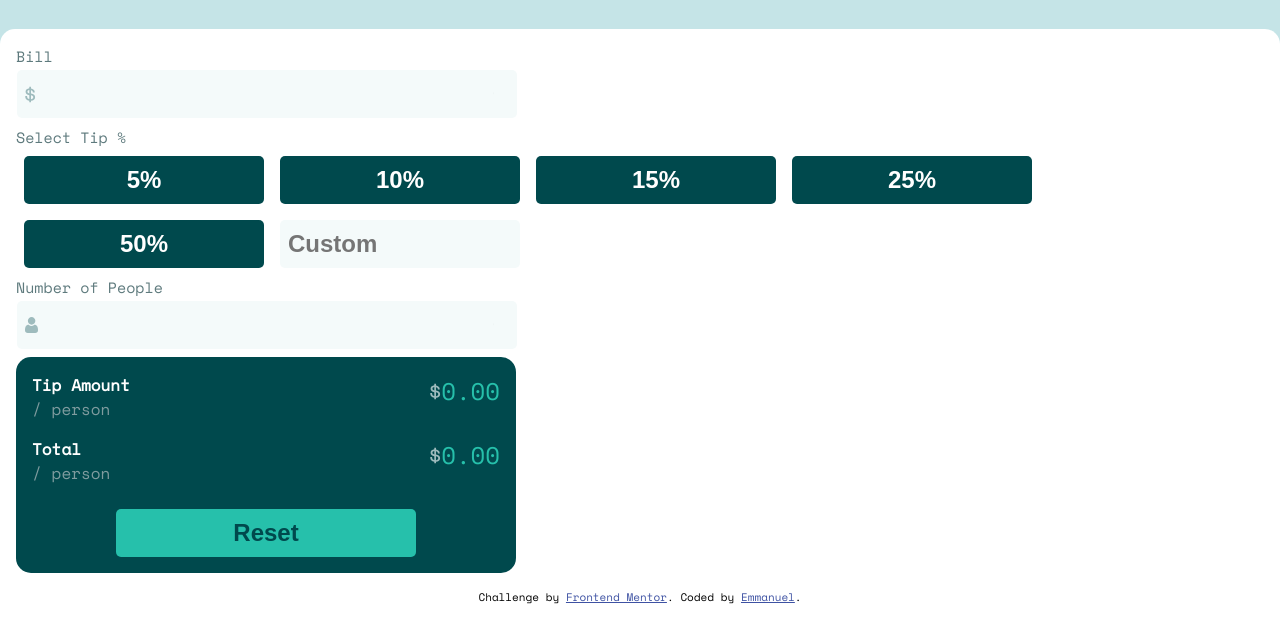
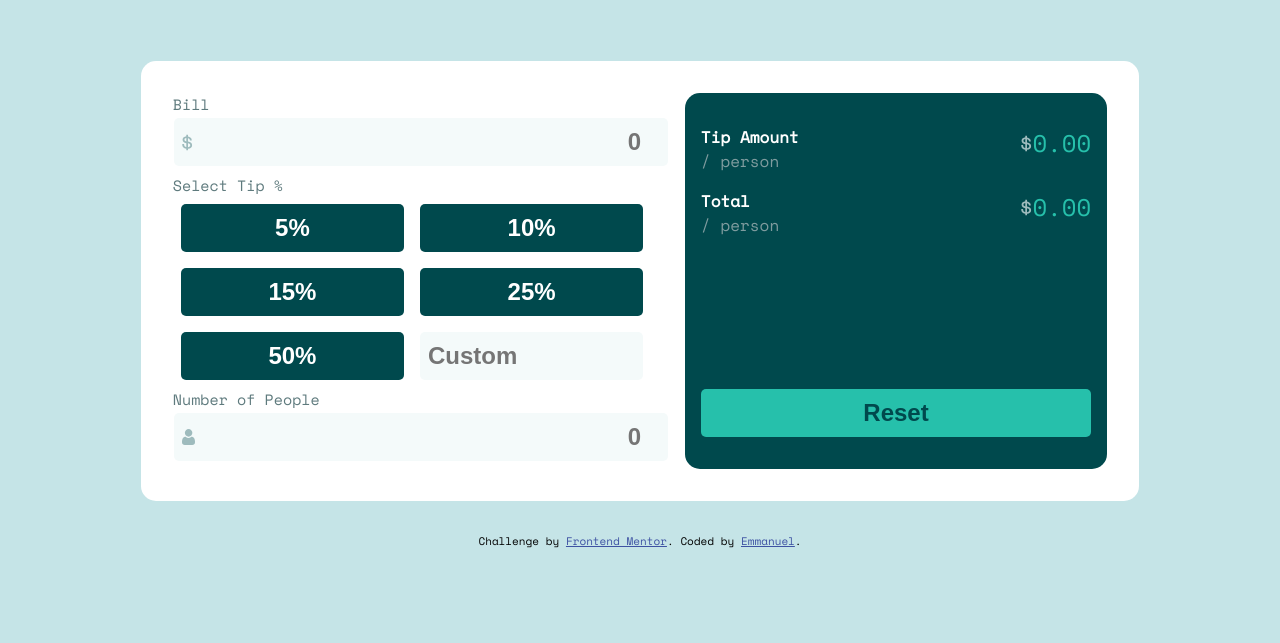
Before and after one commit to munyite001/Tip-Calculator-App, a plain HTML site: page index.html in a window 1280 px wide. Shown: the part 95-738 px from the top of the page. Drawn offline with nearby package versions, Linux system fonts and the light colour scheme.

Commit message:
Desktop Design

```diff
--- a/styles.css
+++ b/styles.css
@@ -80,7 +80,7 @@ label {
 }
 
 input {
-    width: 1rem;
+    width: 2rem;
     border: none;
     background-color: var(--very-light-grayish-cyan);
     color: var(--dark-cyan);
@@ -125,6 +125,7 @@ input[id='custom'] {
     margin: 0.5rem;
     padding: 0.5rem;
     border-radius: 5px;
+
 }
 
 /* Output */
@@ -166,8 +167,8 @@ input[id='custom'] {
 
 /* RESET BUTTON */
 #reset {
+    text-align: center;
     width: 100%;
-    max-width: 300px;
     height: 3rem;
     font-size: var(--form-input-font-size);
     font-weight: var(--fw-700);
@@ -180,6 +181,34 @@ input[id='custom'] {
 
 }
 
+/* DESKTOP DESIGNS */
+@media (min-width: 750px)
+{
+    body {
+        background-color: var(--light-grayish-cyan);
+    }
+    main {
+        padding: 1rem;
+    }
+    .container {
+        display: flex;
+        max-width: 80%;
+        padding: 2rem;
+        margin: 1rem auto;
+        border-radius: 15px;
+    }
+
+    .output-container {
+        padding-top: 2rem;
+        margin-left: 1rem;
+        width: 500px;
+    }
+
+    #reset {
+        margin-top: auto;
+        margin-bottom: 1rem;
+    }
+}
 
 /* ATTRIBUTION */
 .attribution { font-size: 11px; text-align: center; }
```
